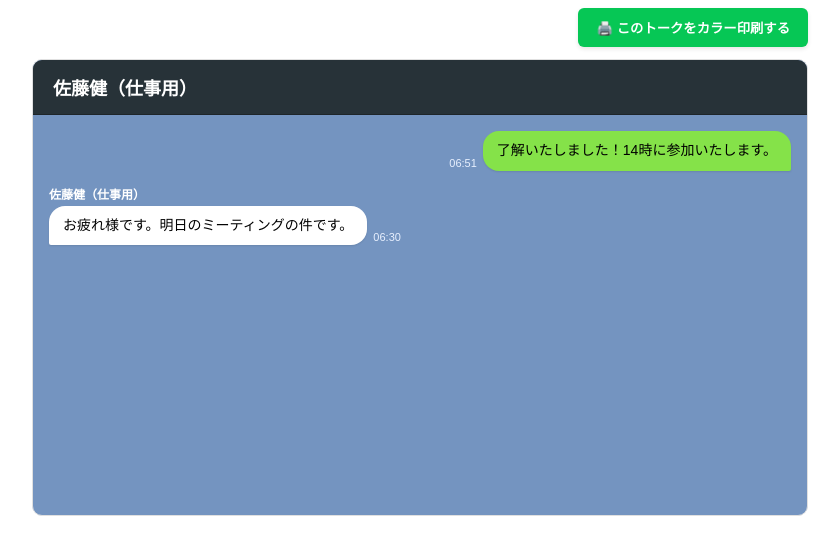
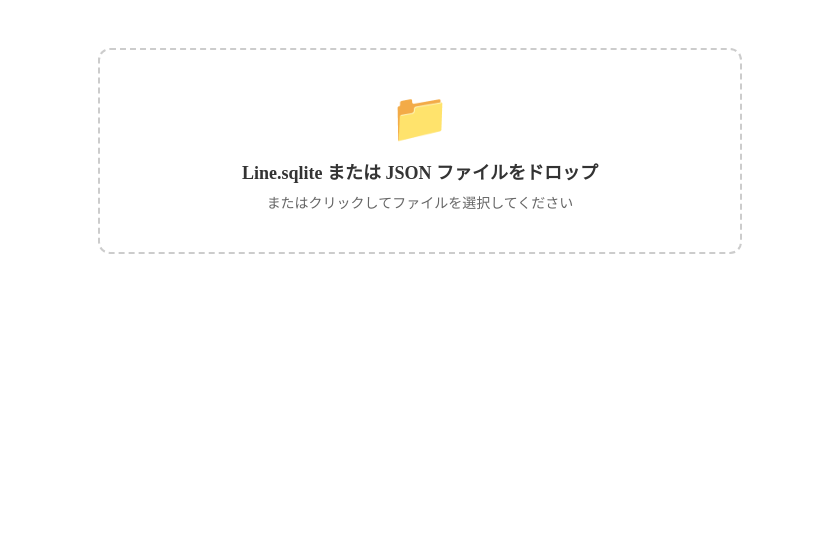
Before and after one commit to yannsaiko/line1, a React (Vite) app: page / in a window 1280 px wide. Shown: the top 554 px of the page, without its empty margins (220-1059 px from the left). Built offline with nearby package versions, Linux system fonts and the light colour scheme.

Commit message:
Update App.tsx

```diff
--- a/src/App.tsx
+++ b/src/App.tsx
@@ -1,37 +1,72 @@
-import React, { useMemo } from 'react';
+import React, { useState } from 'react';
 import { LineDataParser } from './services/lineDataParser';
 import ChatRoom from './components/ChatRoom';
+import FileUploader from './components/FileUploader';
+import { loadLineDataFromFile } from './utils/fileLoader';
+import { NormalizedChatRoom } from './types/lineDatabase';
 
 export const App = () => {
-  const currentUserId = "u1000000000000000000000000000001";
+  const [roomData, setRoomData] = useState<NormalizedChatRoom | null>(null);
+  const [loading, setLoading] = useState(false);
+  const [error, setError] = useState<string | null>(null);
 
-  const rawZChat = { ZMID: "u2000000000000000000000000000002", ZNAME: "" };
+  const currentUserId = "u100000000000000000000000000001";
 
-  const rawZUsers = [
-    { ZMID: "u1000000000000000000000000000001", ZNAME: "自分" },
-    { ZMID: "u2000000000000000000000000000002", ZNAME: "佐藤 健", ZCUSTOMNAME: "佐藤健（仕事用）" }
-  ];
+  const handleFileSelect = async (file: File) => {
+    setLoading(true);
+    setError(null);
+    try {
+      const rawData = await loadLineDataFromFile(file);
+      const parsed = LineDataParser.parseChatRoom(
+        rawData.rawChat,
+        rawData.rawUsers,
+        rawData.rawMessages,
+        currentUserId
+      );
+      setRoomData(parsed);
+    } catch (err: any) {
+      console.error(err);
+      setError(`解析エラー: ${err.message || 'ファイルの読み込みに失敗しました'}`);
+    } finally {
+      setLoading(false);
+    }
+  };
 
-  const rawZMessages = [
-    {
-      Z_PK: 101,
-      ZSENDER: "u2000000000000000000000000000002",
-      ZTEXT: "お疲れ様です。明日のミーティングの件です。",
-      ZCREATEDTIME: 748161000
-    },
-    {
-      Z_PK: 102,
-      ZSENDER: "u1000000000000000000000000000001",
-      ZTEXT: "了解いたしました！14時に参加いたします。",
-      ZCREATEDTIME: 1726383060000
-    }
-  ];
+  return (
+    <div style={{ padding: '20px' }}>
+      {!roomData && (
+        <FileUploader onFileSelect={handleFileSelect} isLoading={loading} />
+      )}
 
-  const parsedRoom = useMemo(() => {
-    return LineDataParser.parseChatRoom(rawZChat, rawZUsers, rawZMessages, currentUserId);
-  }, [rawZChat, rawZUsers, rawZMessages, currentUserId]);
+      {error && (
+        <div style={{ color: '#d9534f', textAlign: 'center', margin: '16px 0', fontWeight: 'bold' }}>
+          {error}
+        </div>
+      )}
 
-  return <ChatRoom roomData={parsedRoom} />;
+      {roomData && (
+        <div>
+          <div className="no-print" style={{ textAlign: 'center', marginBottom: '16px' }}>
+            <button
+              onClick={() => setRoomData(null)}
+              style={{
+                padding: '8px 16px',
+                background: '#666666',
+                color: '#ffffff',
+                border: 'none',
+                borderRadius: '6px',
+                cursor: 'pointer',
+                fontWeight: 'bold'
+              }}
+            >
+              🔄 別のファイルを読み込む
+            </button>
+          </div>
+          <ChatRoom roomData={roomData} />
+        </div>
+      )}
+    </div>
+  );
 };
 
 export default App;
```
